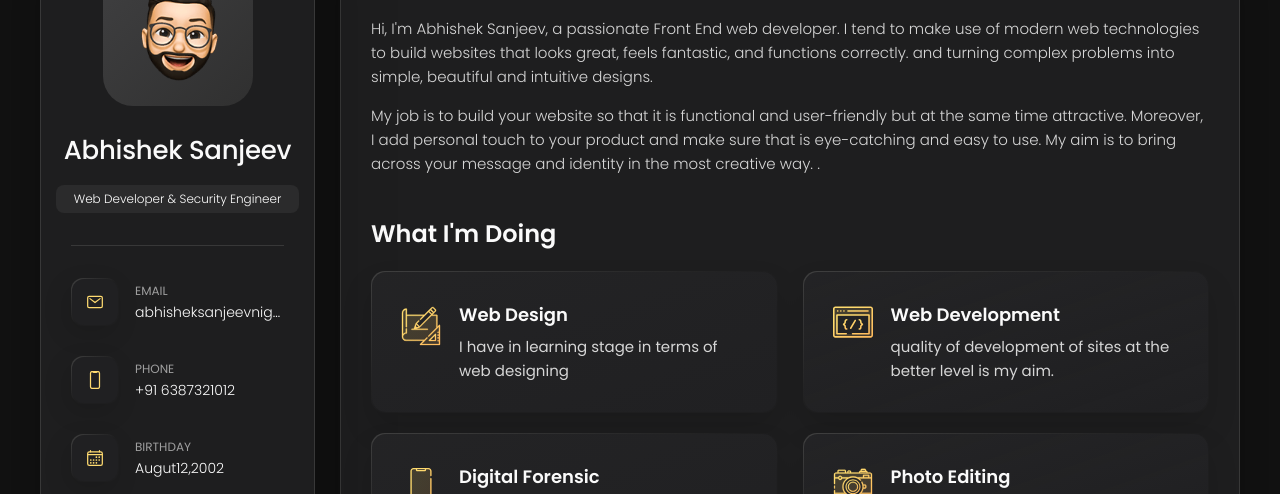
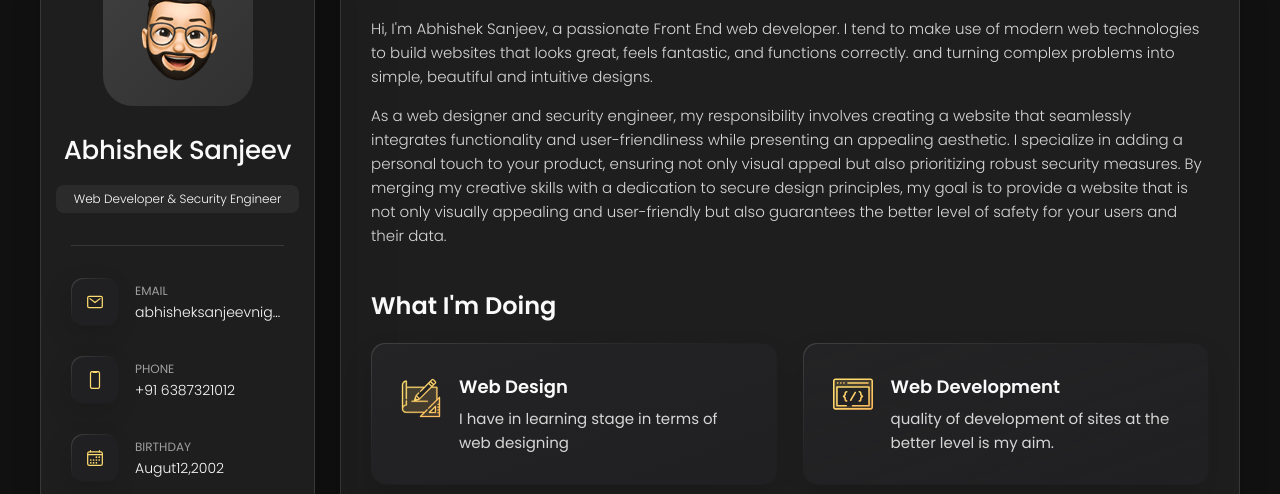
Before and after one commit to Abhisheksanj/Abhishek-portfolio, a plain HTML site: page index.html in a window 1280 px wide. Shown: the part 162-656 px from the top of the page. Drawn offline with nearby package versions, Linux system fonts and the light colour scheme.

Commit message:
index.html

```diff
--- a/index.html
+++ b/index.html
@@ -220,11 +220,7 @@
           </p>
 
           <p>
-            My job is to build your website so that it is functional and user-friendly but at the same time attractive.
-            Moreover, I
-            add personal touch to your product and make sure that is eye-catching and easy to use. My aim is to bring
-            across your
-            message and identity in the most creative way. .
+            As a web designer and security engineer, my responsibility involves creating a website that seamlessly integrates functionality and user-friendliness while presenting an appealing aesthetic. I specialize in adding a personal touch to your product, ensuring not only visual appeal but also prioritizing robust security measures. By merging my creative skills with a dedication to secure design principles, my goal is to provide a website that is not only visually appealing and user-friendly but also guarantees the better level of safety for your users and their data.
           </p>
         </section>
 
```
